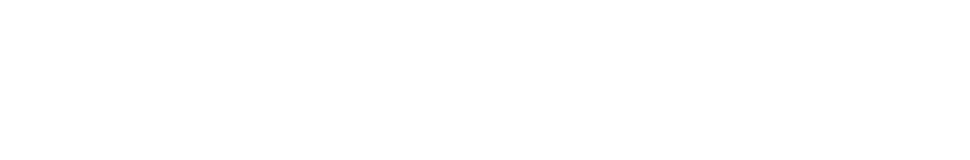
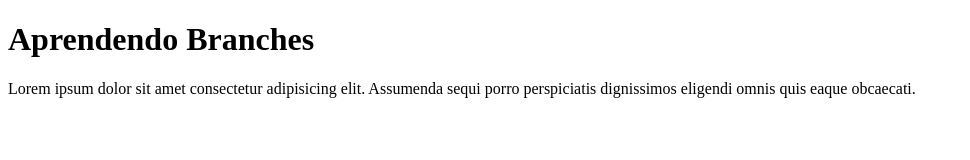
Before and after one commit to FidalgoGab/aula4-branches, a plain HTML site: page index.html in a window 1280 px wide. Shown: the whole page, without its empty margins (0-970 px from the left). Drawn offline with Linux system fonts and the light colour scheme.

Commit message:
conteudo

```diff
--- a/index.html
+++ b/index.html
@@ -7,6 +7,9 @@
     <title>Document</title>
 </head>
 <body>
-
+    <main>
+        <h1>Aprendendo Branches</h1>
+            <p>Lorem ipsum dolor sit amet consectetur adipisicing elit. Assumenda sequi porro perspiciatis dignissimos eligendi omnis quis eaque obcaecati.</p>
+    </main>
 </body>
 </html>
```
